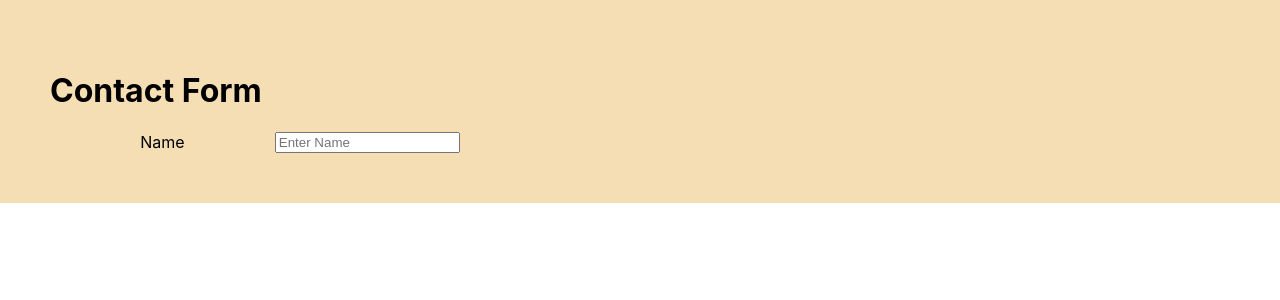
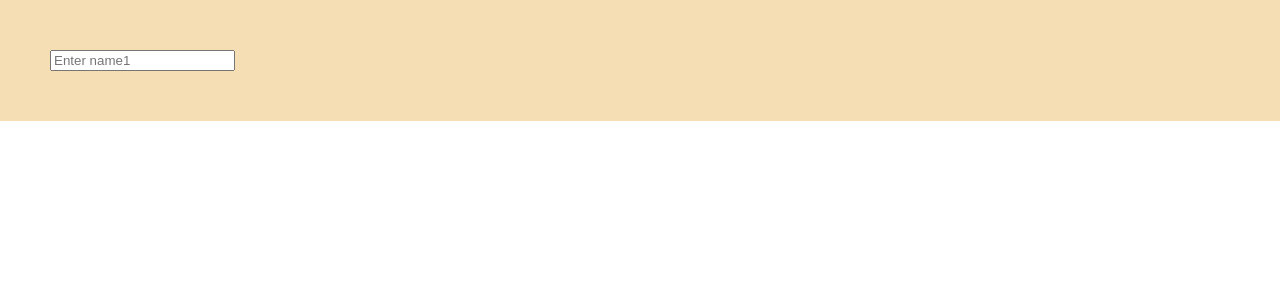
Before and after one commit to ravalravi103/custom-form, a React (Create React App) app: page / in a window 1280 px wide. Shown: the top 300 px of the page. Built offline with nearby package versions, Linux system fonts and the light colour scheme.

Commit message:
logic2 (include all Type of Element)

```diff
--- a/src/App.css
+++ b/src/App.css
@@ -8,6 +8,5 @@
 .input-card{
   display: flex;
   justify-content: space-evenly  ;
-
   width: 500px;
 }
--- a/src/App.js
+++ b/src/App.js
@@ -1,57 +1,122 @@
 import './App.css';
 
-import React,{useState} from 'react'
+import React,{useState} from 'react';
 
 import fieldData from './data/data.json';
 
 function App() {
-  const [value,setValue] = useState('');
 
-  const onInputChange = (e) => {
-      setValue(e.target.value)
+   let allFields = [];
+   let element = ''
+
+   function createLabel() {
+
+   }
+
+   function createTextArea(field){
+      return element = (<textarea
+                          name={field.attributes.name}
+                          rows={field.attributes.rows}
+                          cols={field.attributes.cols}
+                          ></textarea>)
+   }
+
+  function createButton(field){
+  return element = (<button
+                      formAction={field.attributes.formAction}
+                      formEncType={field.attributes.formEncType}
+                      formMethod={field.attributes.formMethod}
+                      formTarget={field.attributes.target}
+                      >
+                      {field.attributes.value}
+                    </button>)
   }
+
+  function createSelectField(field){
+      return element = (
+                  <select name={field.attributes.name}>
+                      {field.options.map(option => {
+                            <option
+                                key={option.key}
+                                value={option.value}>
+                                  {option.displayValue}
+                            </option>
+                      })}
+                  </select>)
+
+  }
+
+  function checkInputTypeField(field){
+    switch(field.fieldConfig.type){
+      case 'text':
+        element =  (<input
+                      type={field.fieldConfig.type}
+                      name={field.attributes.name}
+                      placeholder={field.attributes.placeholder}
+                      maxLength={field.attributes.maxLength}
+                      minLength={field.attributes.minLength}
+                      size={field.attributes.size}
+                      list={field.attributes.list}
+                      required={field.validation.required}
+                  />)
+          break;
+        case 'password':
+              element = (<input
+                type={field.fieldConfig.type}
+                name={field.attributes.name}
+                placeholder={field.attributes.placeholder}
+                maxLength={field.attributes.maxLength}
+                minLength={field.attributes.minLength}
+                size={field.attributes.size}
+                list={field.attributes.list}
+                required={field.validation.required}
+            />)
+          break;
+        case 'radio':
+                element = (<input
+                  type={field.fieldConfig.type}
+                  name={field.attributes.name}
+                  placeholder={field.attributes.placeholder}
+                  value={field.attributes.value}
+                  required={field.validation.required}
+                />)
+
+    }
+    return element
+  }
+
+  const createField = () => {
+    fieldData.map(field => {
+          switch(field.fieldName) {
+            case 'input':
+                element =  checkInputTypeField(field);
+                allFields.push(element)
+               break;
+             case 'select':
+                 element = createSelectField(field);
+                 allFields.push(element)
+               break;
+             case "button":
+                  element = createButton(field);
+                  allFields.push(element);
+                break;
+              case 'textarea':
+                  element = createTextArea(field);
+                  allFields.push(element);
+                break;
+              case 'label':
+                   element = createLabel(field);
+                   allFields.push(element);
+                break;
+           }
+
+    })
+    return allFields;
+}
 
   return (
     <div className="App" >
-             <div>
-             <h1>Contact Form</h1>
-             {fieldData.map((field,i) => {
-            return (
-              <div key={i} className="input-card">
-                   <label>{field.UILabel}</label>
-                   <input
-                    type={field.type}
-                    onChange={(e) => onInputChange(e)}
-                    placeholder={field.attributes.placeholder}
-                    min={field.attributes.min}
-                    max={field.attributes.max}
-                    maxLength={field.attributes.maxLength}
-                    minLength={field.attributes.minLength}
-                    multiple={field.attributes.multiple}
-                    step={field.attributes.step}
-                    formAction={field.attributes.formaction}
-                    formEncType={field.attributes.formenctype}
-                    formNoValidate={field.attributes.fromonvalidate}
-                    formTarget={field.attributes.formTarget}
-                    fromonvalidate={field.attributes.fromonvalidate}
-                    src={field.attributes.src}
-                    width={field.attributes.width}
-                    height={field.attributes.height}
-                    alt={field.attributes.alt}
-                    required={field.attributes.required}
-                    checked={field.attributes.checked}
-                    pattern={field.attributes.pattern}
-                    list={field.attributes.list}
-                    value={field.attributes.value}
-                    name={field.attributes.name}
-                    />
-              </div>
-            )
-          })}
-             </div>
-
-
-          <div>{value}</div>
+         {createField()}
     </div>
   );
 }
--- a/src/data/data.json
+++ b/src/data/data.json
@@ -1,16 +1,22 @@
 [
   {
-    "UILabel":"Name",
-    "type": "text",
-    "required": "true",
-    "attributes" : {
-        "name": "name",
-        "placeholder": "Enter Name",
-        "maxLength": "length",
-        "minLength": "length",
-        "size": "size",
-        "randomly": "true",
-        "list":"list"
+    "fieldName" : "input",
+    "fieldConfig": {
+        "type":"text"
+
+    },
+    "attributes": {
+          "name": "name",
+          "value": "",
+          "minLength": "minLength",
+          "maxlength": "maxLength",
+          "placeholder":"Enter name1",
+          "size": "size",
+          "randomly": "true",
+          "list": "list"
+    },
+    "validation": {
+        "required": true
     }
   }
 ]
```
Also changed, not shown: src/data/testData.json (+32 -0 lines), 1 other file (tests, documents, lock files or other folders).
